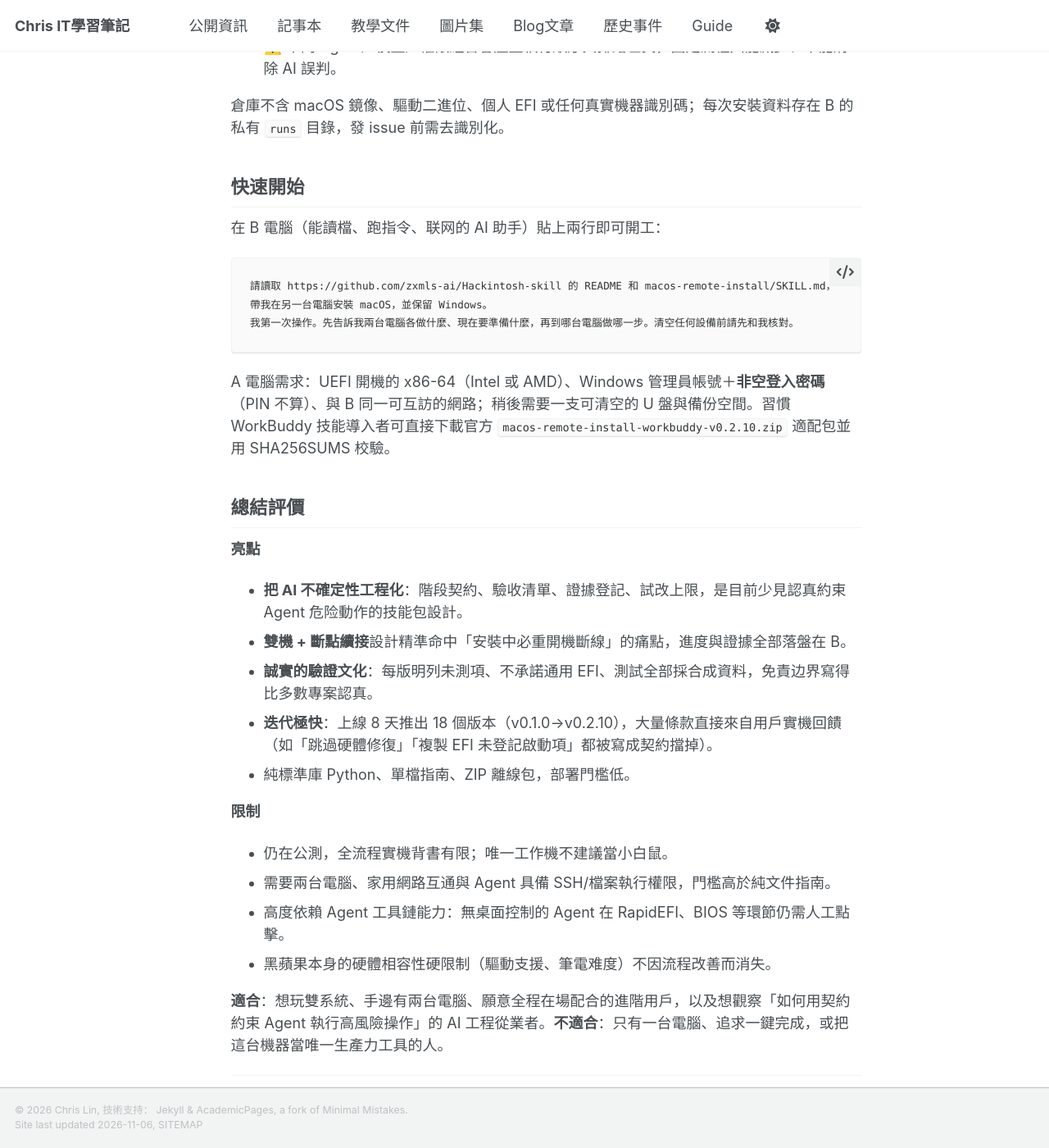
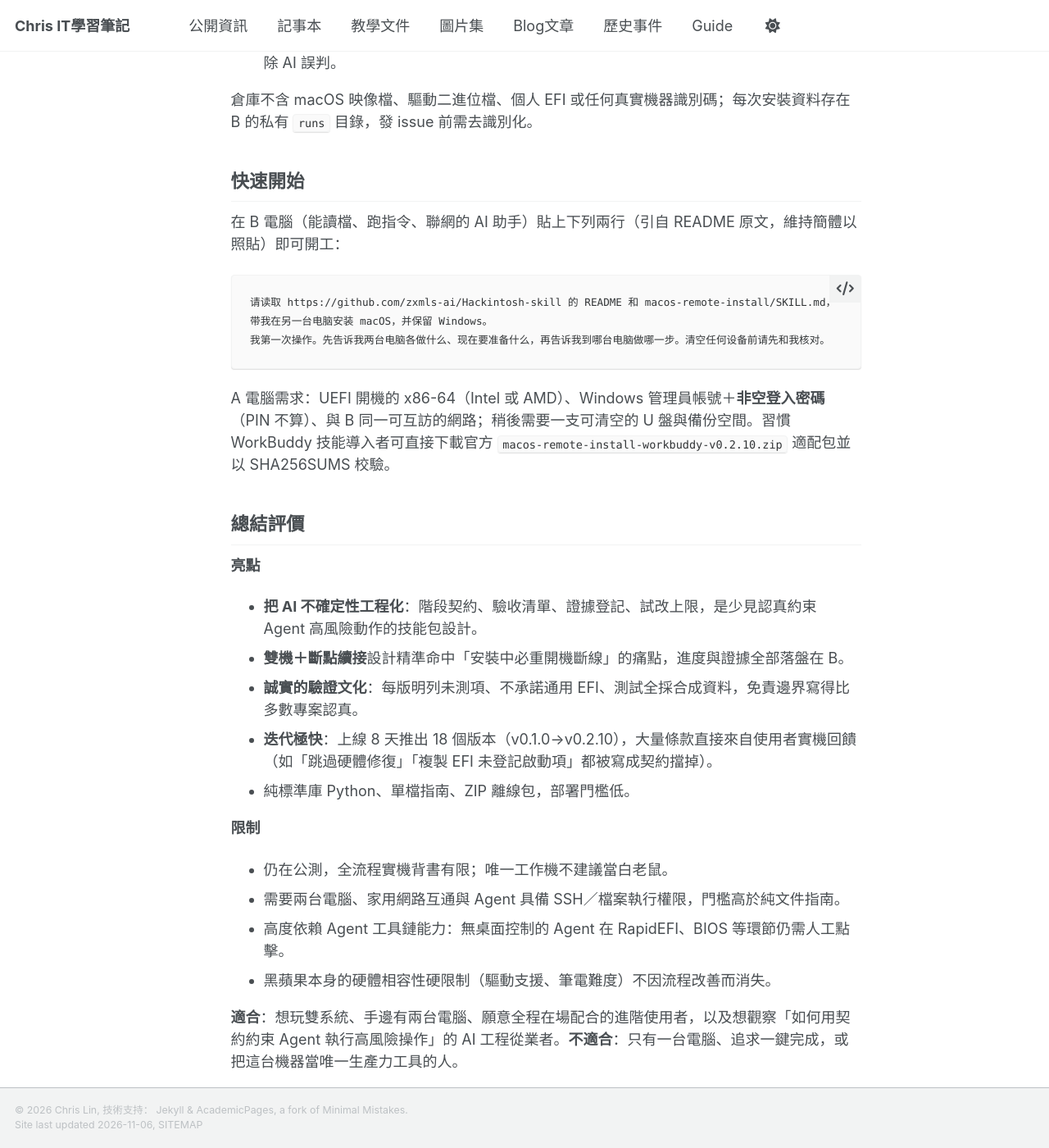
Before and after one commit to chris1798/chris1798.github.io, a Jekyll site: the page built from _posts/2026-11-06-hackintosh-skill.md, in a window 1280 px wide and 1400 px high, scrolled down 4294 px. Shown: the whole window at 82% size. Built offline with Jekyll 4.4.1, drawn with Linux system fonts in a browser that asks for light colours; a style sheet for code colours, icons or effects is not loaded; some of the changed text lies outside the part shown.

Commit message:
docs: add Hackintosh-skill AI agent analysis post

````diff
--- a/_posts/2026-11-06-hackintosh-skill.md
+++ b/_posts/2026-11-06-hackintosh-skill.md
@@ -15,17 +22,17 @@
 這個專案最特別的設計是**兩台電腦分工**：
 
 ```
-┌─────────────┐   SSH / SFTP（家用網路）  ┌─────────────┐
-│  B 電腦(助手) │ ◄──────────────────────► │  A 電腦(安裝機) │
-│  你與 Agent   │   採集硬體 / 傳檔案 /      │  現跑 Windows   │
-│  聊天與存進度 │   執行指令 / 記錄證據      │  將裝 macOS    │
-└─────────────┘                          └─────────────┘
-        ▲                                       ▲
-   你在此讀提示、回傳結果            你在 A 前看螢幕、插 U 盤、選開機選單
+┌──────────────┐  SSH / SFTP（家用網路） ┌──────────────┐
+│  B 電腦（助手）│ ◄────────────────────► │ A 電腦（安裝機）│
+│  你與 Agent   │  採集硬體 / 傳檔案 /    │  現跑 Windows  │
+│  聊天與存進度 │  執行指令 / 記錄證據    │  將裝 macOS    │
+└──────────────┘                        └──────────────┘
+        ▲                                      ▲
+  你在此讀提示、回傳結果          你在 A 前看螢幕、插 U 盤、選開機選單
 ```
 
-- **A 電腦**是安裝機：現在跑 Windows，之後要從 U 盤啟動安裝 macOS，預設**保留 Windows 與用戶資料**。
-- **B 電腦**是助手機：你在这里打開 AI 工具。Agent 透過 SSH 遠端讀取 A 的硬體、傳送安裝檔、執行指令，並在 B 保存進度，讓 A 重開機後能**斷點續接**。
+- **A 電腦**是安裝機：現在跑 Windows，之後要從 U 盤啟動安裝 macOS，預設**保留 Windows 與使用者資料**。
+- **B 電腦**是助手機：你在這裡打開 AI 工具。Agent 透過 SSH 遠端讀取 A 的硬體、傳送安裝檔、執行指令，並在 B 保存進度，讓 A 重開機後能**斷點續接**。
 
 為什麼要兩台？聊天助手只能操作自己所在的機器；不開 SSH，Agent 就碰不到 A。而 macOS 安裝過程必然重開機、斷線，進度落盤在 B 才能在每次重連後接回原步驟。
 
@@ -35,27 +42,27 @@
 
 | 階段 | 名稱 | 重點 |
 |---|---|---|
-| 00 | 準備工作與遠端接入 | 生成固定 SSH 設定腳組，實測 SSH、主機金鑰、機器身分、管理員權限、SFTP 往返校驗，全過才推進（此階段有**完整程式執行器**） |
+| 00 | 準備工作與遠端接入 | 產生固定 SSH 設定腳本，實測 SSH、主機金鑰、機器身分、管理員權限、SFTP 往返校驗，全過才推進（此階段有**完整程式執行器**） |
 | 01 | 檢查硬體與可裝版本 | 跑固定採集腳本（含 ACPI、USB、顯示接線），查原作者相容資料，決定硬體路線與 macOS 版本 |
-| 02 | 備份檔案與預留空間 | 核對硬碟**穩定身分**（不照抄盤號）、备份後內容校驗與抽樣還原，才動分区 |
-| 03 | 製作開機 U 盤 | 三選一 EFI 路線 → 下載元件鎖版本 → 組裝本機 EFI → `efi_audit.py` 稽核 + 同版本 ocvalidate → 寫入後從 A **回讀校驗** |
-| 04 | 現場安裝 | 你在 A 從 U 盤開機，Agent 交付一份填好真實partition名稱、容量、開機選單鍵的操作清單，從抹除到初始化照做 |
+| 02 | 備份檔案與預留空間 | 核對硬碟**穩定身分**（禁止照抄盤號）、備份後內容校驗與抽樣還原，才動分區 |
+| 03 | 製作開機 U 盤 | 三選一 EFI 路線 → 下載元件鎖版本 → 組裝本機 EFI → `efi_audit.py` 稽核＋同版本 ocvalidate → 寫入後從 A **回讀校驗** |
+| 04 | 現場安裝 | 你在 A 從 U 盤開機，Agent 交付一份填好真實分區名稱、容量、開機選單鍵的操作清單，從抹除到初始化照做 |
 | 05 | 開機交接 | 重開機選單、繼續安裝、選安裝卷的固定交接表 |
 | 06 | 安裝後裝置驗收 | 對照 Windows 清單**逐裝置**檢查：每張網卡、每張顯示卡優先查現成方案；Metal 計算探針實測 GPU |
 | 07 | 疑難排錯 | 依錯誤碼 recover，未覆蓋問題走 diagnose → repair → 原步驟重驗 |
 | 08 | 收尾交付 | 雙系統拔 U 盤冷啟動實測通過才算完成，交付備份與復原方法 |
 
-階段的關鍵哲學是「**證據门槛**」：檔案存在不等於硬體可用。例如驗證開機不能只抄 EFI 檔案——要同時核對固件 `Boot####` 啟動項、`BootOrder` 預設順序、OpenCore 選單實際顯示，最後還要有**拔盤冷啟動的回執**才能進入下一階段。
+階段的關鍵哲學是「**證據門檻**」：檔案存在不等於硬體可用。例如驗證開機不能只複製 EFI 檔案——要同時核對韌體 `Boot####` 啟動項、`BootOrder` 預設順序、OpenCore 選單實際顯示，最後還要有**拔盤冷啟動的回執**才能進入下一階段。
 
-## EFI 三條路線：先让人選，再驗證
+## EFI 三條路線：先讓人選，再驗證
 
-階段 03 組裝 EFI 前，Agent 必須原樣展示三個選項並登記用戶選擇（`choose-efi`），不能擅自改道：
+階段 03 組裝 EFI 前，Agent 必須原樣展示三個選項並登記使用者選擇（`choose-efi`），不能擅自改道：
 
 | 路線 | 做法 | 定位 |
 |---|---|---|
 | **a** | 用 **RapidEFI-Tool** 生成後適配 | 推薦；具備桌面控制能力的 Agent 可自動操作生成器並取回產物 |
 | **b** | 尋找相似配置的案例後適配 | 保留案例原版作為同機基線對照 |
-| **c** | AI 依官方 Sample 模板 + 本機證據生成 | 最手工，證據要求最高 |
+| **c** | AI 依官方 Sample 模板＋本機證據生成 | 最手工，證據要求最高 |
 
 選定後經 `solutions.py lookup → select-source` 登記來源，再用**唯讀的 `efi_audit.py`** 稽核開關狀態、條件式、檔案差異與版本依據。同一來源的無效試改**滿兩次即被擋下**，強制回到基線對照或補證據——這直接治了「AI 無依據堆補丁越改越壞」的常見黑蘋果悲劇。
 
@@ -65,8 +72,8 @@
 |---|---|
 | `macos-remote-install/SKILL.md` | 跨 Agent 精簡技能入口，按階段載入資料（v0.2.10） |
 | `AI-GUIDE.md` | 由相同內容合成的 **195 KB 單檔指南**，適合直接附給 Agent |
-| `START-HERE.md`／`新手對話预览.md` | 新手起步、離線載入與 WorkBuddy 用法、首轮對話示範 |
-| `references/`（14 份） | SSH 接入、硬體分流、儲存、安裝介质、開機交接、安裝後驗收、排錯、EFI 稽核、現成方案手冊、安裝後契約、**14700K＋4070 Ti SUPER 脱敏案例**等 |
+| `START-HERE.md`／`新手对话预览.md` | 新手起步、離線載入與 WorkBuddy 用法、首輪對話示範 |
+| `references/`（14 份） | SSH 接入、硬體分流、儲存、安裝介質、開機交接、安裝後驗收、排錯、EFI 稽核、現成方案手冊、安裝後契約、**14700K＋4070 Ti SUPER 脱敏案例**等 |
 | `scripts/`（15 支 Python/PS1/SH） | 見下表 |
 | `workflow.json`／`upgrades.json` | 00～08 階段契約；舊版本任務的遷移登記表 |
 | `downloads/` | v0.1.0 → v0.2.10 共 **18 個 WorkBuddy 適配 ZIP**＋SHA256 校驗清單 |
@@ -79,9 +86,9 @@
 |---|---|
 | `workflow.py`（55 KB） | 流程控制器 CLI：`init / status / prepare / review / choose-efi / record-devices / boot-ready / upgrade`，管理私有任務目錄與狀態機 |
 | `ssh_transport.py` | 固定 SSH 連接器：金鑰指紋核對、認證、SFTP 往返校驗 |
-| `collect-windows.ps1`／`collect-macos.sh` | A 端硬體採集（Windows 與 macOS 雙端清单，供 06 逐項比對） |
-| `enable-windows-ssh.ps1` | A 端一次性的 SSH 開啟腳本（用戶貼上執行一次） |
-| `efi_audit.py` | 唯讀 EFI 稽核：開關/條件/檔案差異/版本依據，部署後回讀比對 |
+| `collect-windows.ps1`／`collect-macos.sh` | A 端硬體採集（Windows 與 macOS 雙端清單，供 06 逐項比對） |
+| `enable-windows-ssh.ps1` | A 端一次性的 SSH 開啟腳本（使用者貼上執行一次） |
+| `efi_audit.py` | 唯讀 EFI 稽核：開關／條件／檔案差異／版本依據，部署後回讀比對 |
 | `target_guard.py`／`acpi_guard.py`／`postinstall_guard.py` | 寫盤前硬碟身分守衛、ACPI 表門檻、安裝後清單門檻 |
 | `solutions.py` | 現成方案查證：依板型／裝置 ID 找來源、登記、審計 |
 | `metal_smoke_test.js` | JXA Metal 計算探針：在目標 GPU 提交工作並回讀 4096 個值，證明顯示卡真的可用 |
@@ -95,51 +102,51 @@
 1. **身分先於操作**：任何寫盤前必須核對硬碟穩定身分、實際佈局與操作範圍，禁止照抄盤號／盤符。
 2. **授權逐筆登記**：清空任何裝置前單獨取得該對象授權，說明會失去什麼、備份驗證結果。
 3. **沒有清盤器**：配套工具刻意不含一鍵清盤工具；磁碟操作由 Agent 現場生成可審查的專屬步驟。
-4. **證據不可覆寫**：新試驗證不得覆蓋已登記證據；源碼、狀態檔有哈希鎖定，跳過階段會被契約檢查擋下。
-5. **能力邊界誠實声明**：僅有網頁讀取權限的 Agent 會進入「人工指導模式」，不偽造控制器輸出；插拔設備、拍開機畫面、BIOS 操作、Apple 帳號登入仍由人配合。
+4. **證據不可覆寫**：新驗證不得覆蓋已登記證據；源碼、狀態檔有哈希鎖定，跳過階段會被契約檢查擋下。
+5. **能力邊界誠實聲明**：僅有網頁讀取權限的 Agent 會進入「人工指導模式」，不偽造控制器輸出；插拔設備、拍開機畫面、BIOS 操作、Apple 帳號登入仍由人配合。
 
 ## 驗證狀態與已知限制（重要）
 
-專案處於**測試階段**，README 頂部就有免責声明，`VALIDATION.md` 每版都明列「測了什麼、**沒測什麼**」：
+專案處於**測試階段**，README 頂部就有免責聲明，`VALIDATION.md` 每版都明列「測了什麼、**沒測什麼**」：
 
-- ✅ 190 項本地合成迴歸測試全過（含 CLI 讀寫私有的模擬任務、斷點續接、本機模擬 SSH）；
+- ✅ 190 項本地合成迴歸測試全過（含 CLI 讀寫私有模擬任務、斷點續接、本機模擬 SSH）；
 - ✅ 14700K＋4070 Ti SUPER 案例有真實 Metal 計算回讀的舊驅動紀錄；
 - ⚠️ 完整執行器目前只覆蓋階段 00，01～08 是「契約＋Agent 執行＋證據審核」模式；
 - ⚠️ WorkBuddy＋DeepSeek 對目標機的**全流程實機安裝仍在驗收中**，未宣稱任一版本已全流程實機通過；
 - ⚠️ 不同 Agent／模型／權限組合會產生執行順序與排錯差異，固定流程只能減少、不能消除 AI 誤判。
 
-倉庫不含 macOS 鏡像、驅動二進位、個人 EFI 或任何真實機器識別碼；每次安裝資料存在 B 的私有 `runs` 目錄，發 issue 前需去識別化。
+倉庫不含 macOS 映像檔、驅動二進位檔、個人 EFI 或任何真實機器識別碼；每次安裝資料存在 B 的私有 `runs` 目錄，發 issue 前需去識別化。
 
 ## 快速開始
 
-在 B 電腦（能讀檔、跑指令、联网的 AI 助手）貼上兩行即可開工：
+在 B 電腦（能讀檔、跑指令、聯網的 AI 助手）貼上下列兩行（引自 README 原文，維持簡體以照貼）即可開工：
 
 ```text
-請讀取 https://github.com/zxmls-ai/Hackintosh-skill 的 README 和 macos-remote-install/SKILL.md，
-帶我在另一台電腦安裝 macOS，並保留 Windows。
-我第一次操作。先告訴我兩台電腦各做什麼、現在要準備什麼，再到哪台電腦做哪一步。清空任何設備前請先和我核對。
+请读取 https://github.com/zxmls-ai/Hackintosh-skill 的 README 和 macos-remote-install/SKILL.md，
+带我在另一台电脑安装 macOS，并保留 Windows。
+我第一次操作。先告诉我两台电脑各做什么、现在要准备什么，再告诉我到哪台电脑做哪一步。清空任何设备前请先和我核对。
 ```
 
-A 電腦需求：UEFI 開機的 x86-64（Intel 或 AMD）、Windows 管理員帳號＋**非空登入密碼**（PIN 不算）、與 B 同一可互訪的網路；稍後需要一支可清空的 U 盤與備份空間。習慣 WorkBuddy 技能導入者可直接下載官方 `macos-remote-install-workbuddy-v0.2.10.zip` 適配包並用 SHA256SUMS 校驗。
+A 電腦需求：UEFI 開機的 x86-64（Intel 或 AMD）、Windows 管理員帳號＋**非空登入密碼**（PIN 不算）、與 B 同一可互訪的網路；稍後需要一支可清空的 U 盤與備份空間。習慣 WorkBuddy 技能導入者可直接下載官方 `macos-remote-install-workbuddy-v0.2.10.zip` 適配包並以 SHA256SUMS 校驗。
 
 ## 總結評價
 
 **亮點**
 
-- **把 AI 不確定性工程化**：階段契約、驗收清單、證據登記、試改上限，是目前少見認真約束 Agent 危险動作的技能包設計。
-- **雙機 + 斷點續接**設計精準命中「安裝中必重開機斷線」的痛點，進度與證據全部落盤在 B。
-- **誠實的驗證文化**：每版明列未測項、不承諾通用 EFI、測試全部採合成資料，免責边界寫得比多數專案認真。
-- **迭代極快**：上線 8 天推出 18 個版本（v0.1.0→v0.2.10），大量條款直接來自用戶實機回饋（如「跳過硬體修復」「複製 EFI 未登記啟動項」都被寫成契約擋掉）。
+- **把 AI 不確定性工程化**：階段契約、驗收清單、證據登記、試改上限，是少見認真約束 Agent 高風險動作的技能包設計。
+- **雙機＋斷點續接**設計精準命中「安裝中必重開機斷線」的痛點，進度與證據全部落盤在 B。
+- **誠實的驗證文化**：每版明列未測項、不承諾通用 EFI、測試全採合成資料，免責邊界寫得比多數專案認真。
+- **迭代極快**：上線 8 天推出 18 個版本（v0.1.0→v0.2.10），大量條款直接來自使用者實機回饋（如「跳過硬體修復」「複製 EFI 未登記啟動項」都被寫成契約擋掉）。
 - 純標準庫 Python、單檔指南、ZIP 離線包，部署門檻低。
 
 **限制**
 
-- 仍在公測，全流程實機背書有限；唯一工作機不建議當小白鼠。
-- 需要兩台電腦、家用網路互通與 Agent 具備 SSH/檔案執行權限，門檻高於純文件指南。
+- 仍在公測，全流程實機背書有限；唯一工作機不建議當白老鼠。
+- 需要兩台電腦、家用網路互通與 Agent 具備 SSH／檔案執行權限，門檻高於純文件指南。
 - 高度依賴 Agent 工具鏈能力：無桌面控制的 Agent 在 RapidEFI、BIOS 等環節仍需人工點擊。
-- 黑蘋果本身的硬體相容性硬限制（驅動支援、筆電难度）不因流程改善而消失。
+- 黑蘋果本身的硬體相容性硬限制（驅動支援、筆電難度）不因流程改善而消失。
 
-**適合**：想玩雙系統、手邊有兩台電腦、願意全程在場配合的進階用戶，以及想觀察「如何用契約約束 Agent 執行高風險操作」的 AI 工程從業者。**不適合**：只有一台電腦、追求一鍵完成，或把這台機器當唯一生產力工具的人。
+**適合**：想玩雙系統、手邊有兩台電腦、願意全程在場配合的進階使用者，以及想觀察「如何用契約約束 Agent 執行高風險操作」的 AI 工程從業者。**不適合**：只有一台電腦、追求一鍵完成，或把這台機器當唯一生產力工具的人。
 
 ---
 
````
Also changed, not shown: other parts of _posts/2026-11-06-hackintosh-skill.md (+9 -2 lines).
